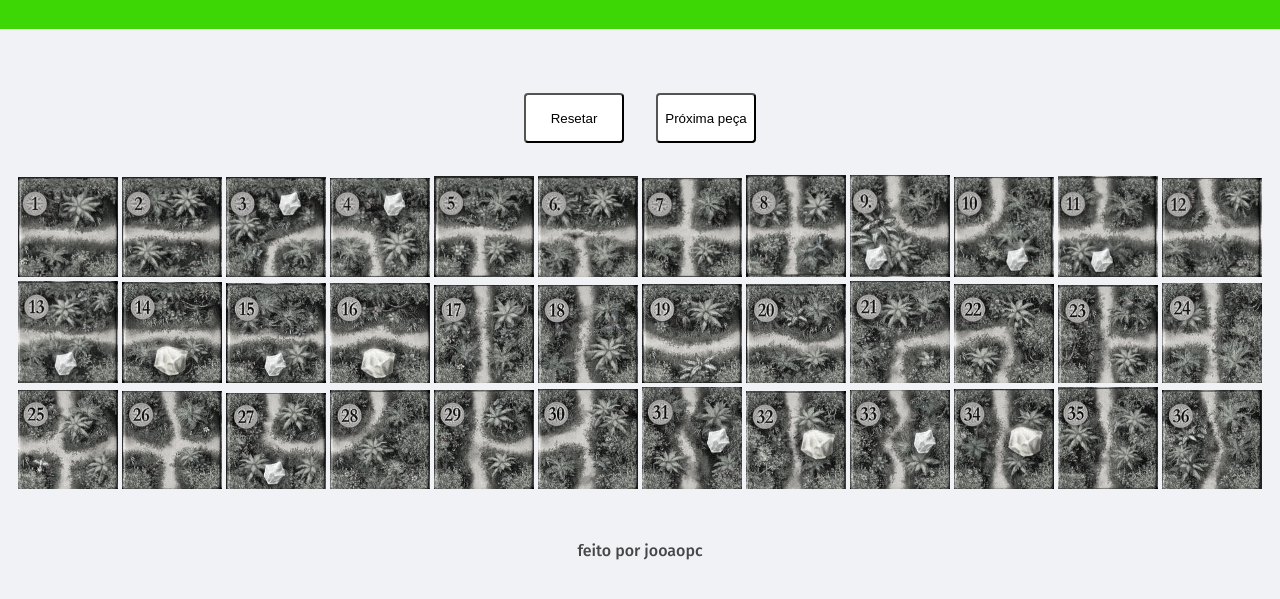
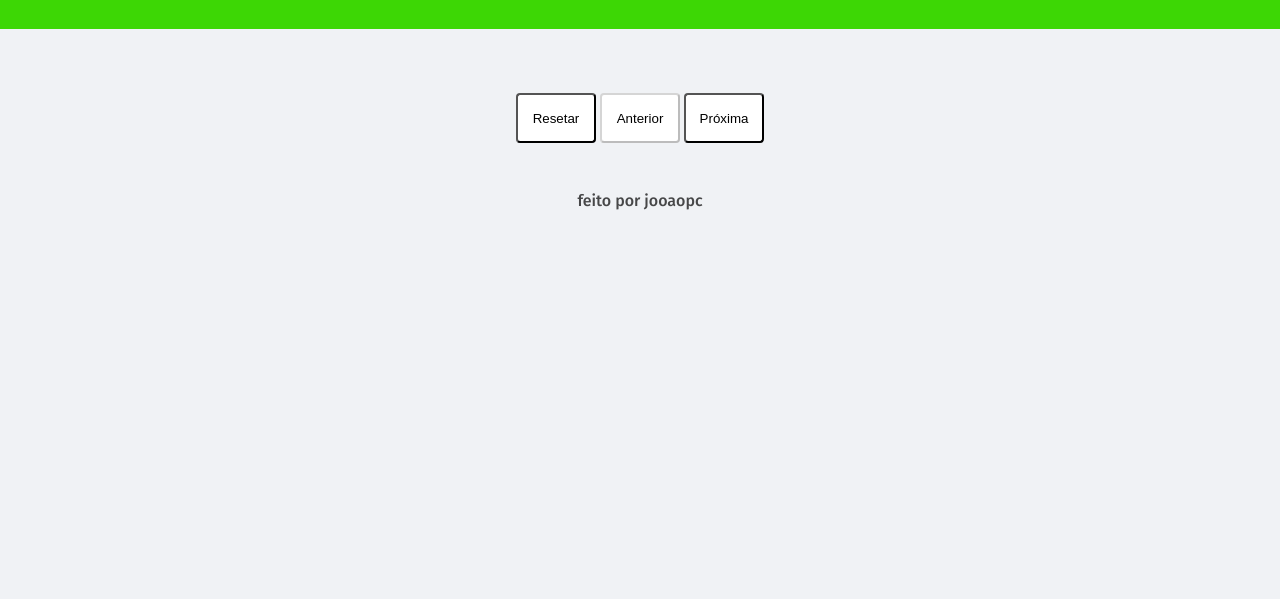
Before and after one commit to jooaopc/karuba_randomizer, a plain HTML site: page index.html in a window 1280 px wide. Shown: the part 73-672 px from the top of the page. Drawn offline with Linux system fonts and the light colour scheme.

Commit message:
adiciona o botao voltar

```diff
--- a/index.html
+++ b/index.html
@@ -17,45 +17,9 @@
 
     <main>
         <div id="current-tile"></div>
-        <div id="next-reset"><button id="reset" onclick="reset()">Resetar</button><button id="next-tile" onclick="handleNextTile()">Próxima peça</button></div>
-        <div id="previous-tiles">
-            <img src="./tiles/tile1.png" data-tileid="1" class="unpicked">
-            <img src="./tiles/tile2.png" data-tileid="2" class="unpicked">
-            <img src="./tiles/tile3.png" data-tileid="3" class="unpicked">
-            <img src="./tiles/tile4.png" data-tileid="4" class="unpicked">
-            <img src="./tiles/tile5.png" data-tileid="5" class="unpicked">
-            <img src="./tiles/tile6.png" data-tileid="6" class="unpicked">
-            <img src="./tiles/tile7.png" data-tileid="7" class="unpicked">
-            <img src="./tiles/tile8.png" data-tileid="8" class="unpicked">
-            <img src="./tiles/tile9.png" data-tileid="9" class="unpicked">
-            <img src="./tiles/tile10.png" data-tileid="10" class="unpicked">
-            <img src="./tiles/tile11.png" data-tileid="11" class="unpicked">
-            <img src="./tiles/tile12.png" data-tileid="12" class="unpicked">
-            <img src="./tiles/tile13.png" data-tileid="13" class="unpicked">
-            <img src="./tiles/tile14.png" data-tileid="14" class="unpicked">
-            <img src="./tiles/tile15.png" data-tileid="15" class="unpicked">
-            <img src="./tiles/tile16.png" data-tileid="16" class="unpicked">
-            <img src="./tiles/tile17.png" data-tileid="17" class="unpicked">
-            <img src="./tiles/tile18.png" data-tileid="18" class="unpicked">
-            <img src="./tiles/tile19.png" data-tileid="19" class="unpicked">
-            <img src="./tiles/tile20.png" data-tileid="20" class="unpicked">
-            <img src="./tiles/tile21.png" data-tileid="21" class="unpicked">
-            <img src="./tiles/tile22.png" data-tileid="22" class="unpicked">
-            <img src="./tiles/tile23.png" data-tileid="23" class="unpicked">
-            <img src="./tiles/tile24.png" data-tileid="24" class="unpicked">
-            <img src="./tiles/tile25.png" data-tileid="25" class="unpicked">
-            <img src="./tiles/tile26.png" data-tileid="26" class="unpicked">
-            <img src="./tiles/tile27.png" data-tileid="27" class="unpicked">
-            <img src="./tiles/tile28.png" data-tileid="28" class="unpicked">
-            <img src="./tiles/tile29.png" data-tileid="29" class="unpicked">
-            <img src="./tiles/tile30.png" data-tileid="30" class="unpicked">
-            <img src="./tiles/tile31.png" data-tileid="31" class="unpicked">
-            <img src="./tiles/tile32.png" data-tileid="32" class="unpicked">
-            <img src="./tiles/tile33.png" data-tileid="33" class="unpicked">
-            <img src="./tiles/tile34.png" data-tileid="34" class="unpicked">
-            <img src="./tiles/tile35.png" data-tileid="35" class="unpicked">
-            <img src="./tiles/tile36.png" data-tileid="36" class="unpicked">
-        </div>
+        <button id="reset" onclick="reset()">Resetar</button>
+        <button id="previous-tile" onclick="goBack()">Anterior</button>
+        <button id="next-tile" onclick="handleNextTile()">Próxima</button>
     </main>
     <script src="script.js"></script>
 </body>
--- a/script.js
+++ b/script.js
@@ -1,4 +1,5 @@
 let tiles = []
+let historic = []
 
 reset()
 
@@ -12,8 +13,23 @@ function handleNextTile() {
         document.getElementById("next-tile").disabled = true
     }
 
-    let unpickedtile = document.querySelector(`#previous-tiles img[data-tileid="${tileIdSelected}"]`)
-    unpickedtile.classList.remove("unpicked")
+    historic.push(tileIdSelected)
+    enable()
+    console.log(tiles);
+console.log(historic);
+}
+
+function enable() {
+    if(historic.length <= 1){
+        document.getElementById("previous-tile").disabled = true
+    }else{
+        document.getElementById("previous-tile").disabled = false
+    }
+    if(!tiles.length){
+        document.getElementById("next-tile").disabled = true
+    }else{
+        document.getElementById("next-tile").disabled = false
+    }
 }
 
 function getRandomTileId() {
@@ -29,18 +45,29 @@ function getImgAdress(id) {
 }
 
 function reset() {
-    let elements = document.querySelectorAll("#previous-tiles img")
+    document.getElementById("current-tile").innerHTML = ""
+    document.getElementById("next-tile").disabled = false
+    document.getElementById("previous-tile").disabled = true
 
-    document.getElementById("current-tile").innerHTML = ""
-
-    elements.forEach(element => {
-        element.classList.add("unpicked")
-    });
-
+    historic = []
     tiles = [
         1, 2, 3, 4, 5, 6, 7, 8, 9, 10, 11, 12, 13, 14, 15, 16, 17, 18, 19, 20, 21, 22, 23, 24, 25, 26, 27, 28, 29, 30, 31, 32, 33, 34, 35, 36
     ]
+}
 
-    document.getElementById("next-tile").disabled = false
+function goBack() {
+    let previousTile = historic[historic.length - 2]
+    let pathImg = getImgAdress(previousTile);
 
+    document.getElementById("current-tile").innerHTML=`<img src="${pathImg}">`;
+
+    transer()
+    enable()
+    console.log(tiles);
+console.log(historic);
 }
+
+function transer() {
+    tiles.push(historic[historic.length -1])
+    historic.splice(historic.length - 1, 1)
+}
--- a/style.css
+++ b/style.css
@@ -5,7 +5,7 @@
 }
 
 button {
-    width: 100px;
+    width: 80px;
     height: 50px;
     color: black;
     background: none;
@@ -21,7 +21,10 @@ button {
     background: #f0f2f5;
  }
 
-/*header --------*/
+ .hidden {
+    display: none;
+    visibility: hidden;
+ }
 
 header {
     display: flex;
@@ -30,19 +33,13 @@ header {
     padding: 2rem;
 }
 
-
-/*main ----------*/
-
 div#current-tile {
     padding: 2rem;
 }
 
 #current-tile img {
-    width: 30%;
-    height: 30%;
-    max-width: 300px;
+    width: 250px;
 }
-
 
 div#next-reset {
     width: 100%;
@@ -51,23 +48,19 @@ div#next-reset {
 }
 
 #reset,
-#next-tile {
-    margin: 0 1rem 2rem;
+#next-tile,
+#previous-tile {
+    margin: 0 0,5rem 2rem;
 }
 
 #previous-tiles img {
-    width: 10%;
-    height: 10%;
-    max-width: 100px;
+    width: 75px;
 }
 
 .unpicked {
     filter: grayscale(95%);
 }
 
-
-/*footer --------*/
-
 footer {
     margin-top: 3rem;
     text-align: center;
```
